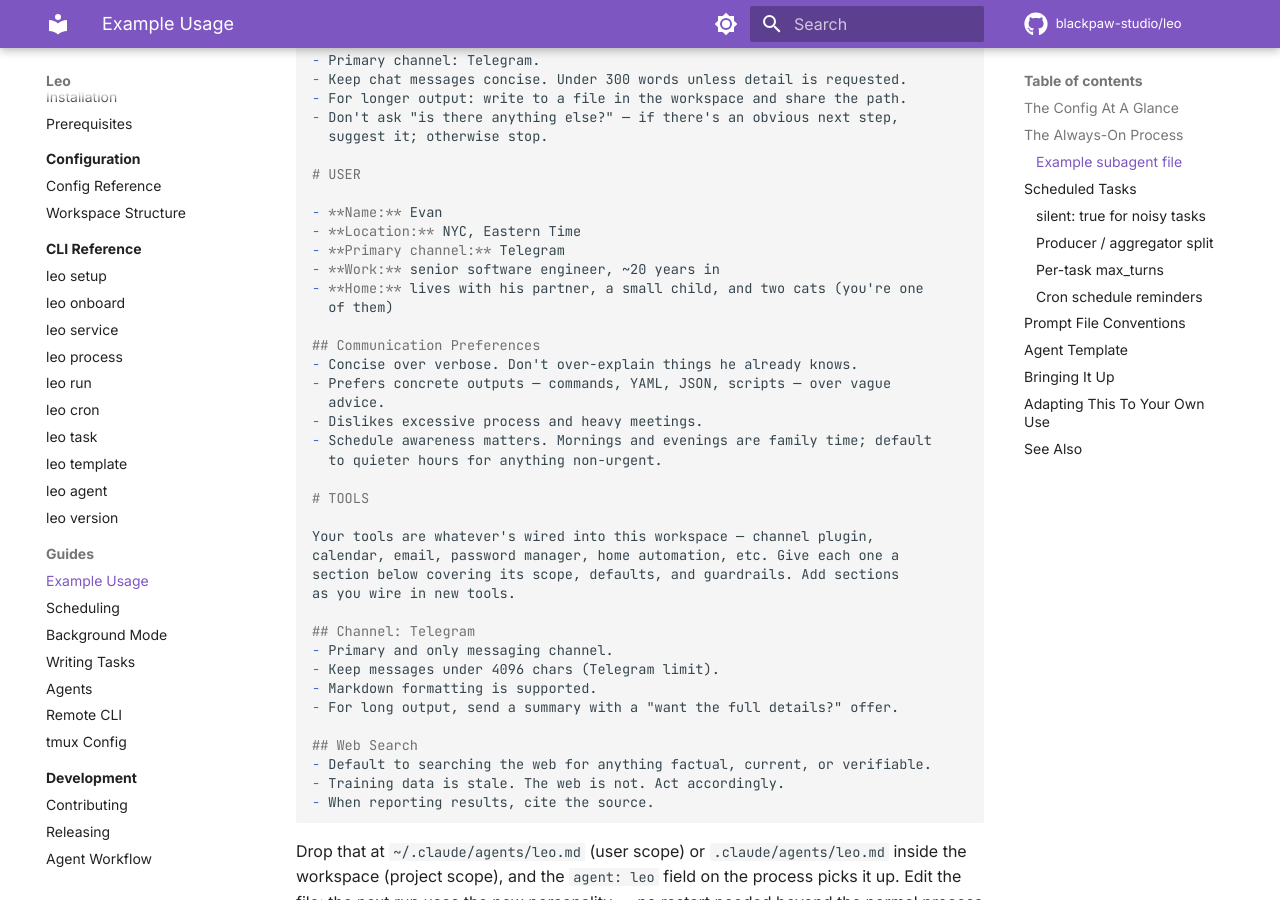
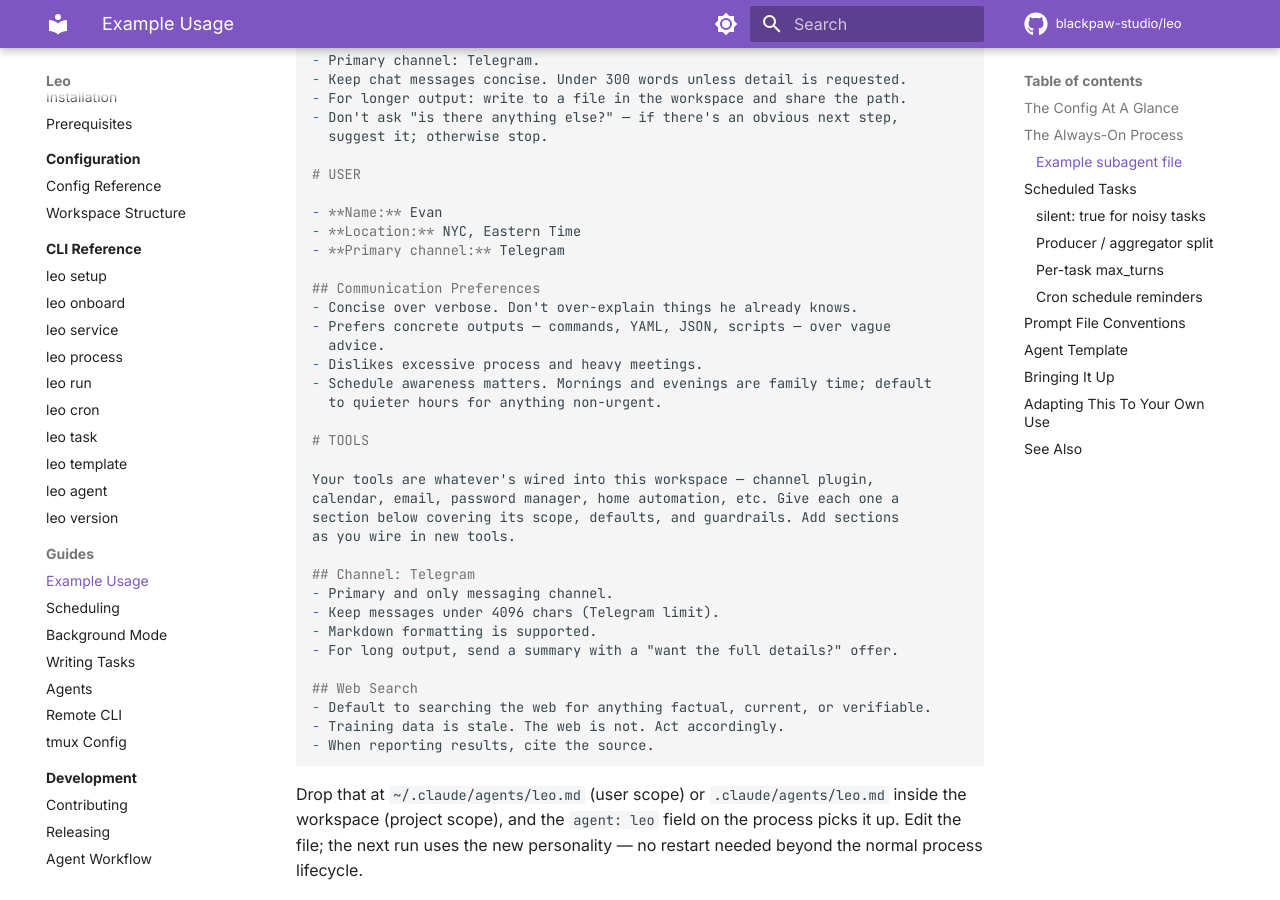
Before and after one commit to blackpaw-studio/leo, an MkDocs documentation site: the page built from docs/guides/example-usage.md, in a window 1280 px wide and 900 px high, scrolled down 4124 px. Built offline with MkDocs 1.6.1 and Material for MkDocs 9.7.7, drawn with Linux system fonts in a browser that asks for light colours; comment, search, counter and statistics services are not loaded.

Commit message:
docs(example-usage): trim Work and Home lines from USER section

```diff
--- a/docs/guides/example-usage.md
+++ b/docs/guides/example-usage.md
@@ -193,9 +193,6 @@ is texture on useful output, not a substitute for it.
 - **Name:** Evan
 - **Location:** NYC, Eastern Time
 - **Primary channel:** Telegram
-- **Work:** senior software engineer, ~20 years in
-- **Home:** lives with his partner, a small child, and two cats (you're one
-  of them)
 
 ## Communication Preferences
 - Concise over verbose. Don't over-explain things he already knows.
```
